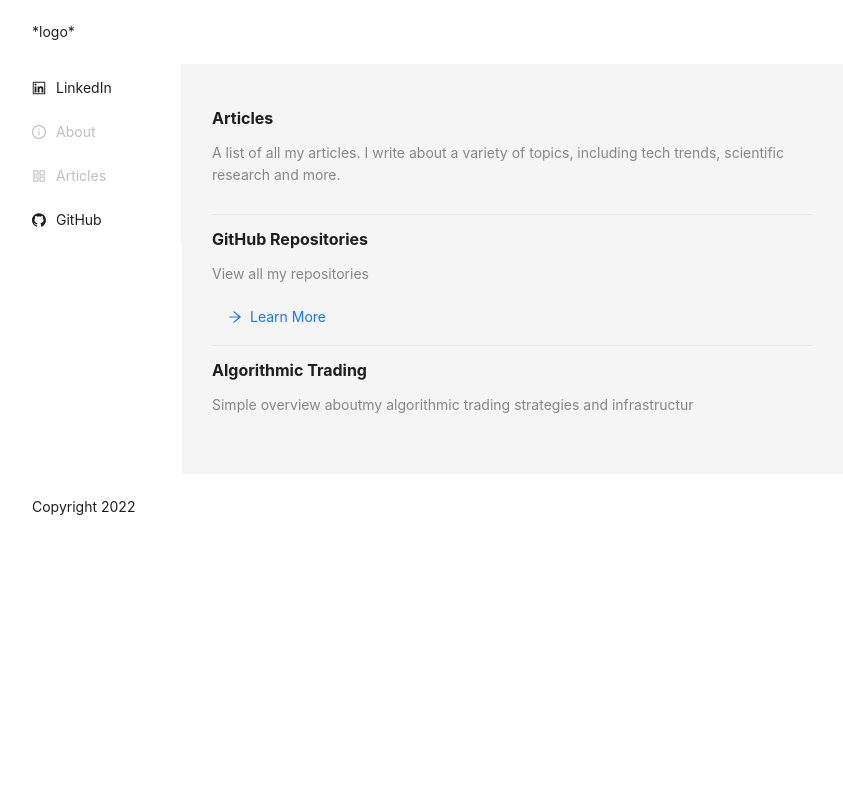
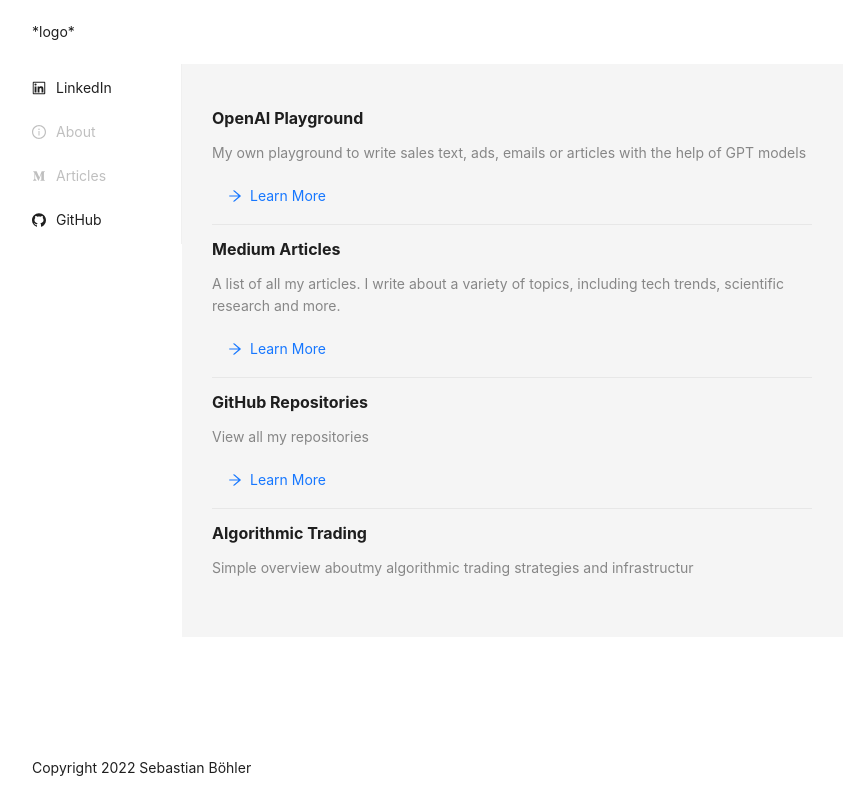
Before and after one commit to SebastianBoehler/sebastianboehler, a Next.js app: page / in a window 1280 px wide. Shown: the whole page, without its empty margins (18-861 px from the left). Built offline with nearby package versions, Linux system fonts and the light colour scheme.

Commit message:
OpenAI Playground

```diff
--- a/components/footer.tsx
+++ b/components/footer.tsx
@@ -4,9 +4,9 @@ import { Layout } from 'antd'
 const { Footer } = Layout
 
 const component: React.FC = () => {
-    return <div style={{ bottom: 0, position: 'relative', width: '100%' }}>
+    return <div style={{ bottom: 0, position: 'absolute', width: '100%' }}>
         <Footer style={{ backgroundColor: 'white' }}>
-            Copyright {new Date().getFullYear()}
+            Copyright {new Date().getFullYear()} Sebastian Böhler
         </Footer>
     </div>
 }
--- a/components/main.tsx
+++ b/components/main.tsx
@@ -19,14 +19,21 @@ const data = [
         rank: 0
     },
     {
-        title: 'Articles',
+        title: 'Medium Articles',
         description: 'A list of all my articles. I write about a variety of topics, including tech trends, scientific research and more.',
-        rank: 5
+        link: 'https://medium.com/@sebastianboehler',
+        rank: 1
     },
     {
         title: 'Algorithmic Trading',
         description: 'Simple overview aboutmy algorithmic trading strategies and infrastructur',
         rank: 0
+    },
+    {
+        title: 'OpenAI Playground',
+        link: '/playground',
+        description: 'My own playground to write sales text, ads, emails or articles with the help of GPT models',
+        rank: 2
     }
 ];
 
--- a/components/menu.tsx
+++ b/components/menu.tsx
@@ -1,5 +1,5 @@
 import React, { useState } from 'react';
-import { AppstoreOutlined, GithubOutlined, LinkedinOutlined, InfoCircleOutlined } from '@ant-design/icons';
+import { MediumOutlined, GithubOutlined, LinkedinOutlined, InfoCircleOutlined } from '@ant-design/icons';
 import { MenuProps, theme } from 'antd';
 import { Menu } from 'antd';
 
@@ -20,7 +20,7 @@ const items: MenuProps['items'] = [
     {
         label: 'Articles',
         key: 'app',
-        icon: <AppstoreOutlined />,
+        icon: <MediumOutlined />,
         disabled: true,
     },
     {
@@ -29,7 +29,7 @@ const items: MenuProps['items'] = [
         </a>,
         key: 'github',
         icon: <GithubOutlined />
-    }
+    },
 ];
 
 type props = {
--- a/package.json
+++ b/package.json
@@ -16,6 +16,7 @@
     "eslint": "8.29.0",
     "eslint-config-next": "13.0.6",
     "next": "13.0.6",
+    "openai": "^3.1.0",
     "react": "18.2.0",
     "react-dom": "18.2.0",
     "sass": "^1.56.2",
--- /dev/null
+++ b/pages/api/openai/models.tsx
@@ -0,0 +1,19 @@
+import type { NextApiRequest, NextApiResponse } from 'next'
+import { Configuration, OpenAIApi } from 'openai'
+
+const configuration = new Configuration({
+    apiKey: process.env.OPENAI_API_KEY,
+});
+const openai = new OpenAIApi(configuration);
+
+export default async function handler(
+    req: NextApiRequest,
+    res: NextApiResponse
+) {
+    const models = await openai.listModels();
+
+    const filtered = models.data.data.filter((model: any) =>
+        model.owned_by === 'openai'
+    )
+    res.status(200).json(filtered)
+}
```
Also changed, not shown: pages/playground.tsx (added, +100 -0 lines), 1 other file (tests, documents, lock files or other folders).
